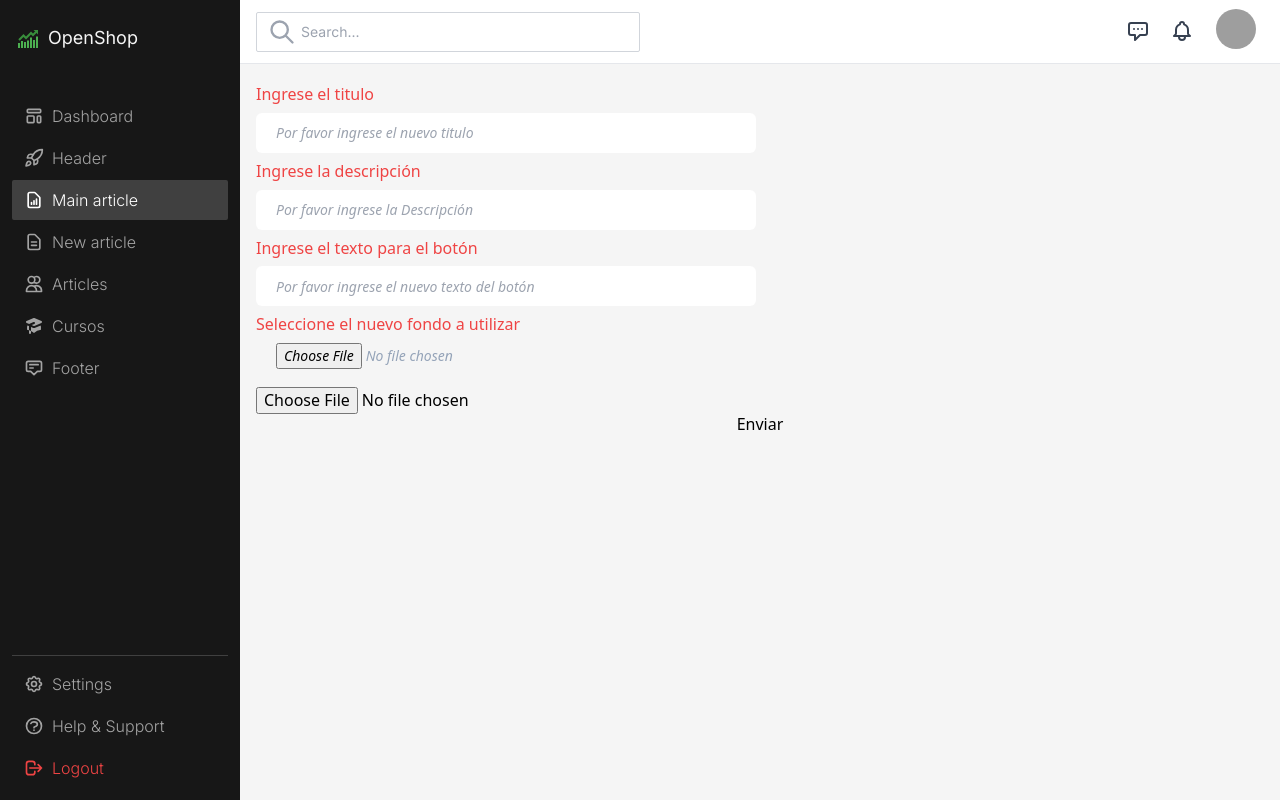
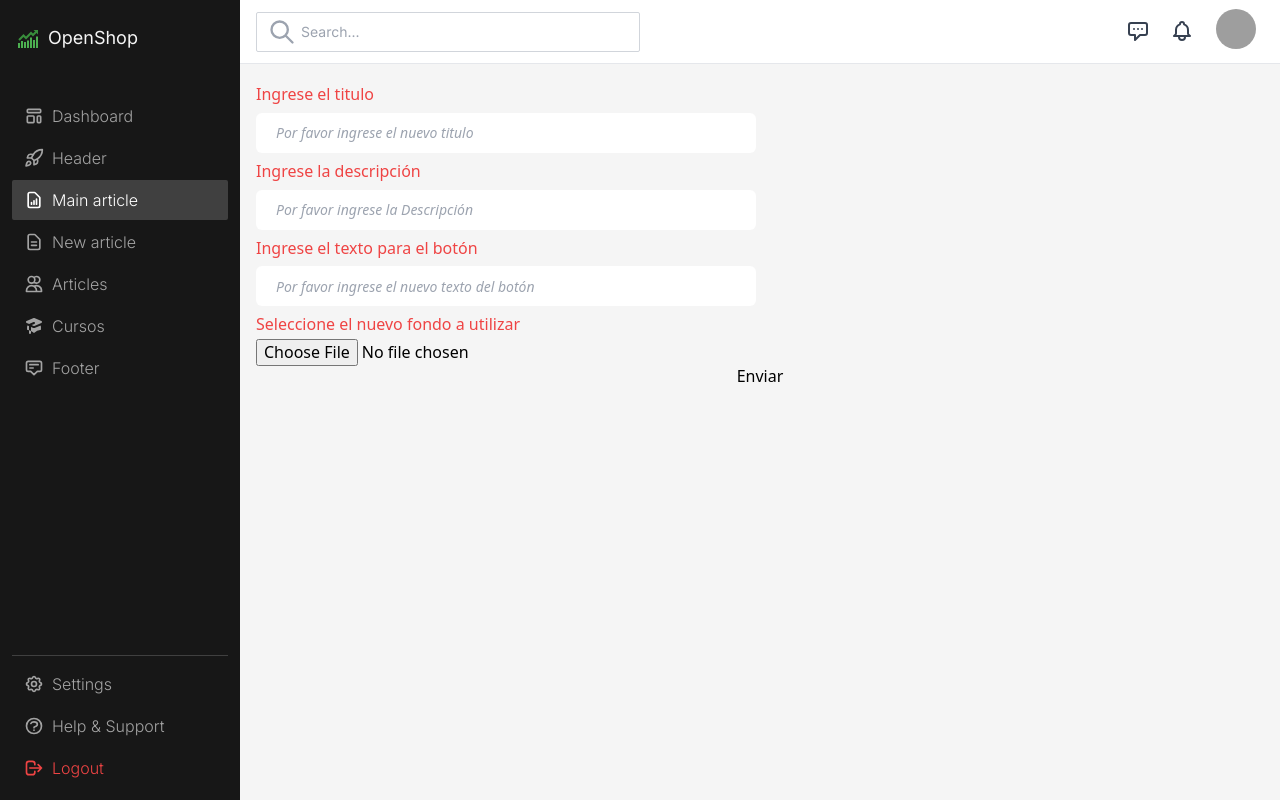
Before and after one commit to AngieCohenDev/dashboard_academit, a React (Create React App) app: page /article in a window 1280 px wide. Built offline with nearby package versions, Linux system fonts and the light colour scheme; grey boxes are pictures that could not be loaded; the HTML template or start-up script is replaced by a standard one.

Commit message:
fix: se corrigio que aparecia dos veces el input para cargar archivos

```diff
--- a/src/components/MainArticleForm.jsx
+++ b/src/components/MainArticleForm.jsx
@@ -76,7 +76,7 @@ export default function MainArticleForm() {
       <label htmlFor="img" className={classNames(styleLabel)}>
         Seleccione el nuevo fondo a utilizar
       </label>
-      <input type="file" className={classNames(styleInput)} {...register("image")} />
+
       <ImageUpload onFileChange={handleFileChange} />
 
       <button type="submit">Enviar</button>
```
